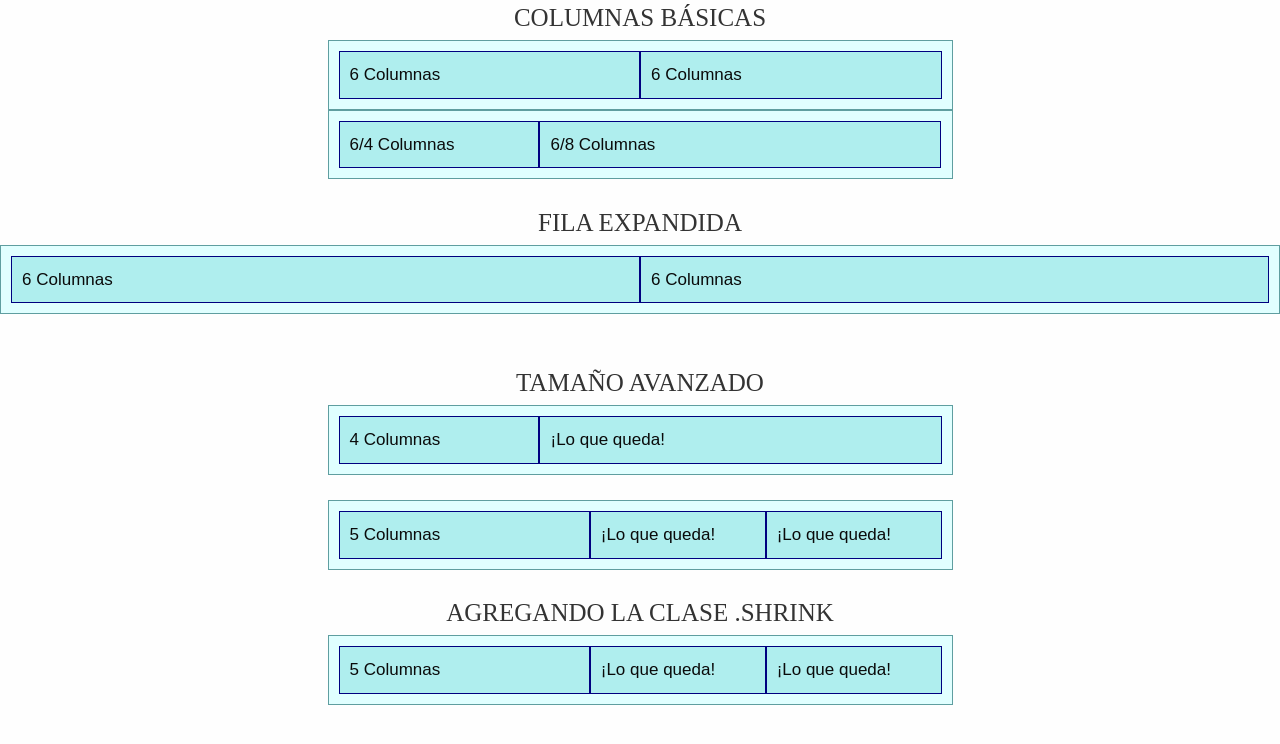
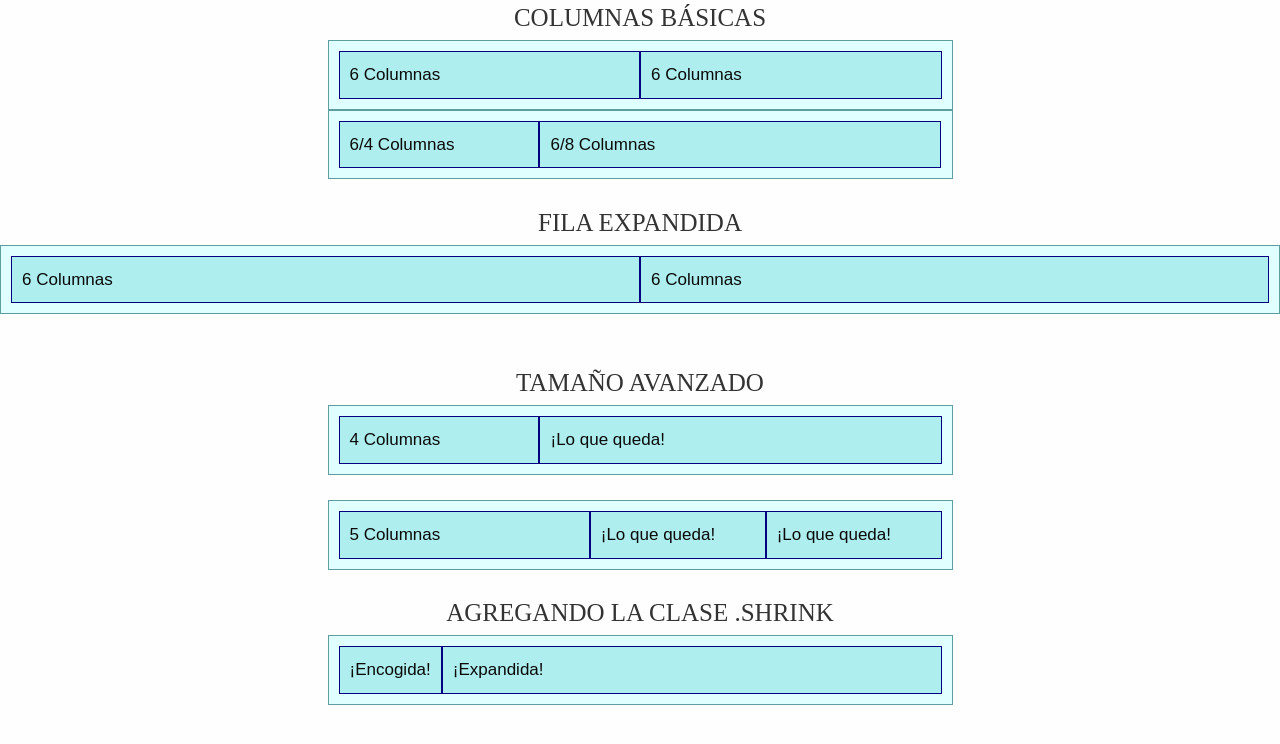
Before and after one commit to Caballero73/Foundation-fuente, a website: page dist/index.html in a window 1280 px wide. Drawn offline with Linux system fonts and the light colour scheme.

Commit message:
Terminado el ejercicio con grillas por el día de hoy

```diff
--- a/dist/index.html
+++ b/dist/index.html
@@ -57,9 +57,8 @@
 
     <center><h3> Agregando la clase .shrink  </h3></center>
     <div class="row">
-      <div class="small-5 columns">5 Columnas</div>
-      <div class="columns">¡Lo que queda!</div>
-      <div class="columns">¡Lo que queda!</div>
+      <div class="shrink columns">¡Encogida!</div>
+      <div class="columns">¡Expandida!</div>
     </div>
     <br>
 
```
